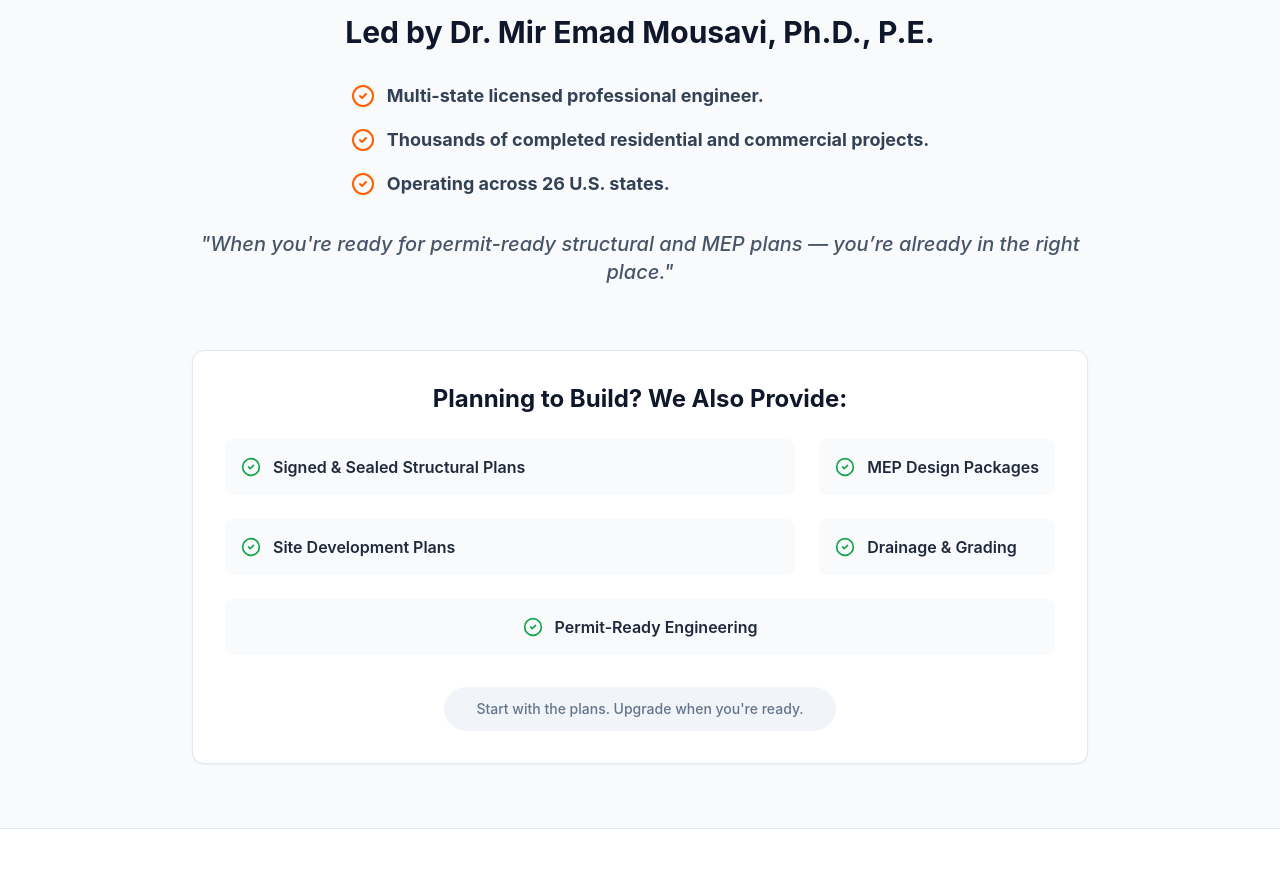
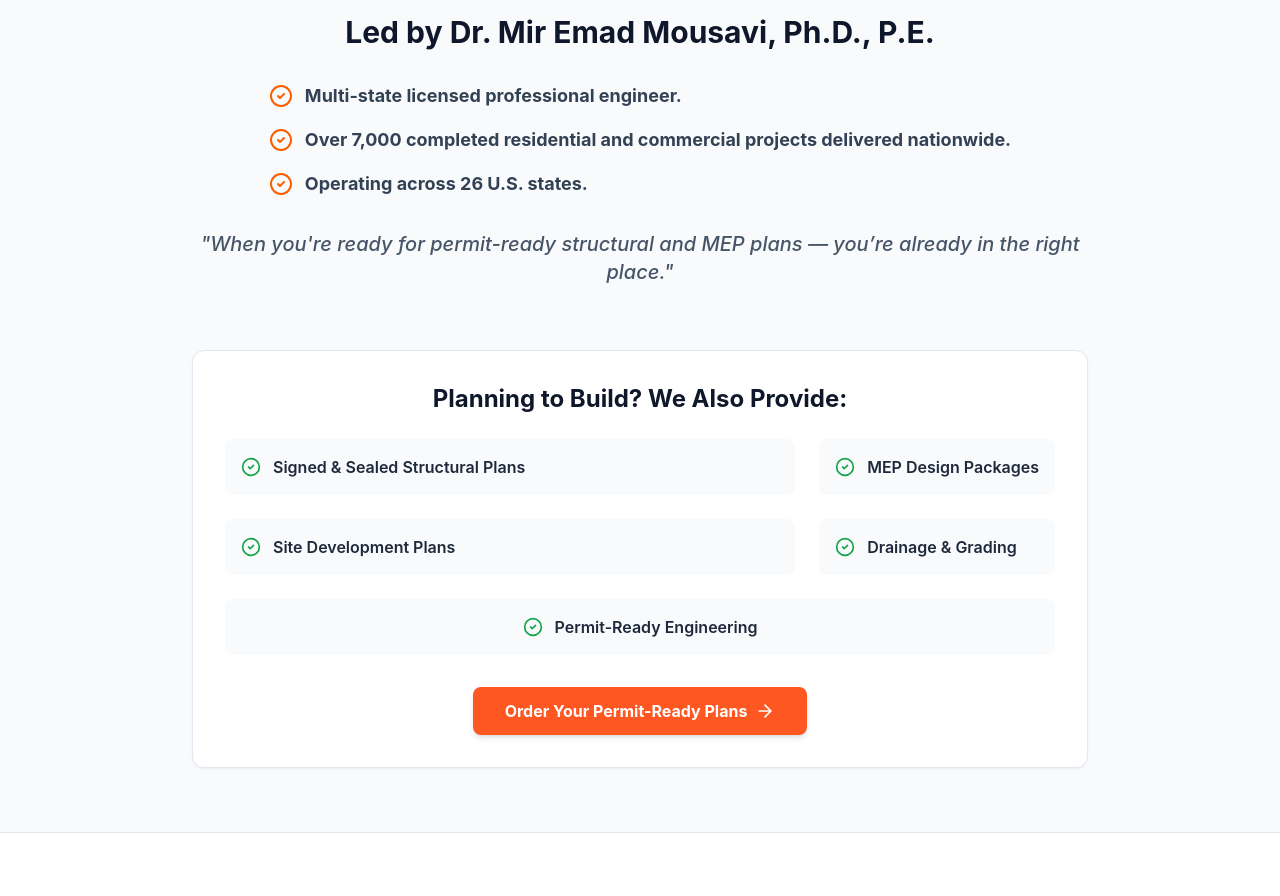
Before and after one commit to Founditmarketing/Texas-Structural-Engineers-Tripwire, a React (Vite) app: page / in a window 1280 px wide. Shown: the part 4880-5776 px from the top of the page. Built offline with nearby package versions, Linux system fonts and the light colour scheme.

Commit message:
Update Home: specific project count and Soft Transition CTA

```diff
--- a/src/pages/Home.tsx
+++ b/src/pages/Home.tsx
@@ -424,7 +424,7 @@ export const Home: React.FC = () => {
                             </li>
                             <li className="flex items-center gap-3 text-slate-700 text-lg">
                                 <CheckCircle2 className="w-6 h-6 text-safety-orange flex-shrink-0" />
-                                <strong>Thousands of completed residential and commercial projects.</strong>
+                                <strong>Over 7,000 completed residential and commercial projects delivered nationwide.</strong>
                             </li>
                             <li className="flex items-center gap-3 text-slate-700 text-lg">
                                 <CheckCircle2 className="w-6 h-6 text-safety-orange flex-shrink-0" />
@@ -460,9 +460,14 @@ export const Home: React.FC = () => {
                                 <span className="font-semibold text-slate-800">Permit-Ready Engineering</span>
                             </div>
                         </div>
-                        <p className="text-center text-slate-500 text-sm mt-8 font-medium bg-slate-100 py-3 rounded-full inline-block px-8 mx-auto table">
-                            Start with the plans. Upgrade when you're ready.
-                        </p>
+                        <div className="text-center mt-8">
+                            <button
+                                onClick={scrollToPricing}
+                                className="bg-safety-orange hover:bg-safety-orange-hover text-white font-bold py-3 px-8 rounded-lg shadow-md transition-colors inline-flex items-center gap-2"
+                            >
+                                Order Your Permit-Ready Plans <ArrowRight className="w-5 h-5" />
+                            </button>
+                        </div>
                     </div>
                 </div>
             </section>
```
